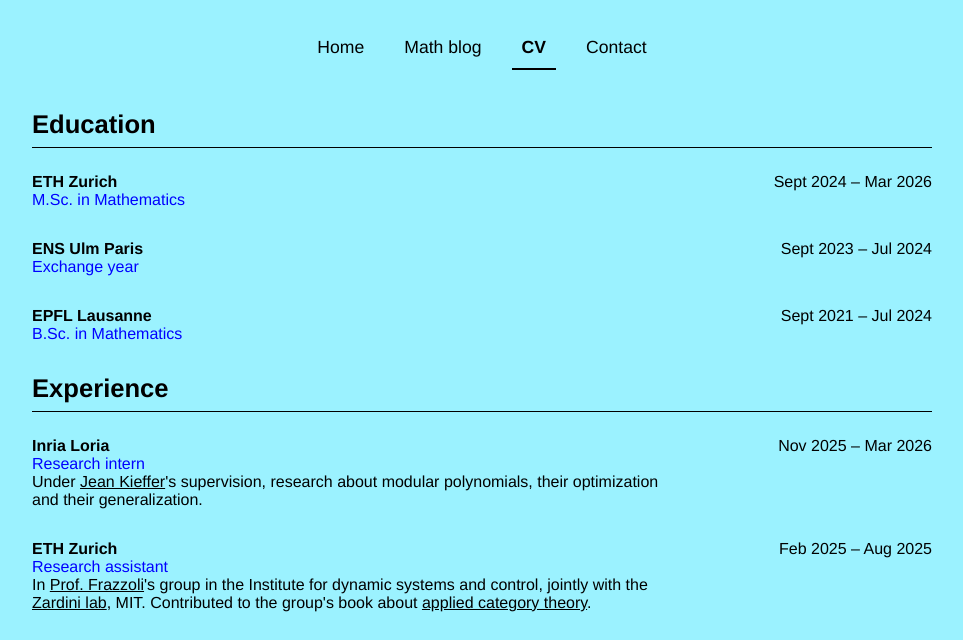
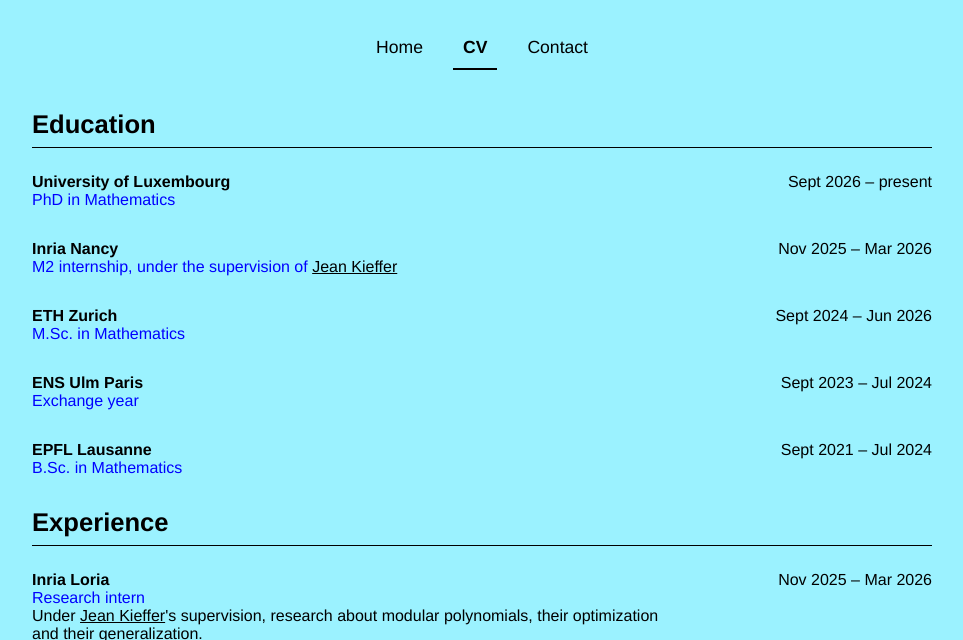
Before and after one commit to IlanEhrlich/ilan.github.io, a plain HTML site: page docs/cv.html in a window 1280 px wide. Shown: the part 84-724 px from the top of the page, without its empty margins (158-1121 px from the left). Drawn offline with Linux system fonts and the light colour scheme.

Commit message:
Update cv.html

```diff
--- a/docs/cv.html
+++ b/docs/cv.html
@@ -10,7 +10,6 @@
 
 <nav>
   <a href="index.html">Home</a>
-  <a href="blog.html">Math blog</a>
   <a href="cv.html" class="active">CV</a>
   <a href="contact.html">Contact</a>
 </nav>
@@ -20,6 +19,26 @@
     <h2 class="cv-section-title">Education</h2>
     <hr class="cv-hr">
 
+   <!-- University of Luxembourg -->
+    <div class="cv-entry">
+      <div class="cv-left">
+        <strong>University of Luxembourg</strong><br>
+        <span class="cv-degree">PhD in Mathematics</span>
+        <div class="cv-spacer"></div>
+      </div>
+      <div class="cv-right">Sept 2026 – present </div>
+    </div>
+
+    <!-- Inria Nancy -->
+    <div class="cv-entry">
+      <div class="cv-left">
+        <strong>Inria Nancy</strong><br>
+        <span class="cv-degree">M2 internship, under the supervision of <a href="https://members.loria.fr/JKieffer/">Jean Kieffer</a>
+        <div class="cv-spacer"></div>
+      </div>
+      <div class="cv-right">Nov 2025 – Mar 2026</div>
+    </div>
+
     <!-- ETH Zurich -->
     <div class="cv-entry">
       <div class="cv-left">
@@ -27,7 +46,7 @@
         <span class="cv-degree">M.Sc. in Mathematics</span>
         <div class="cv-spacer"></div>
       </div>
-      <div class="cv-right">Sept 2024 – Mar 2026</div>
+      <div class="cv-right">Sept 2024 – Jun 2026</div>
     </div>
 
     <!-- ENS Ulm -->
```
